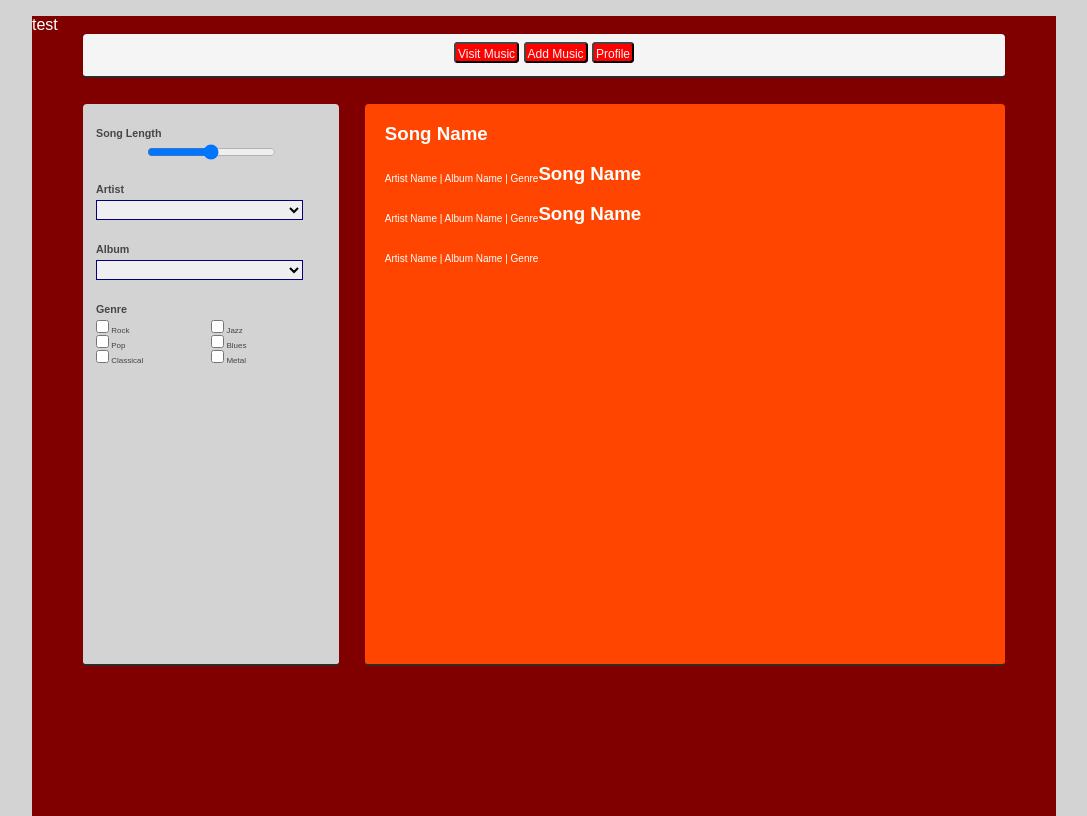
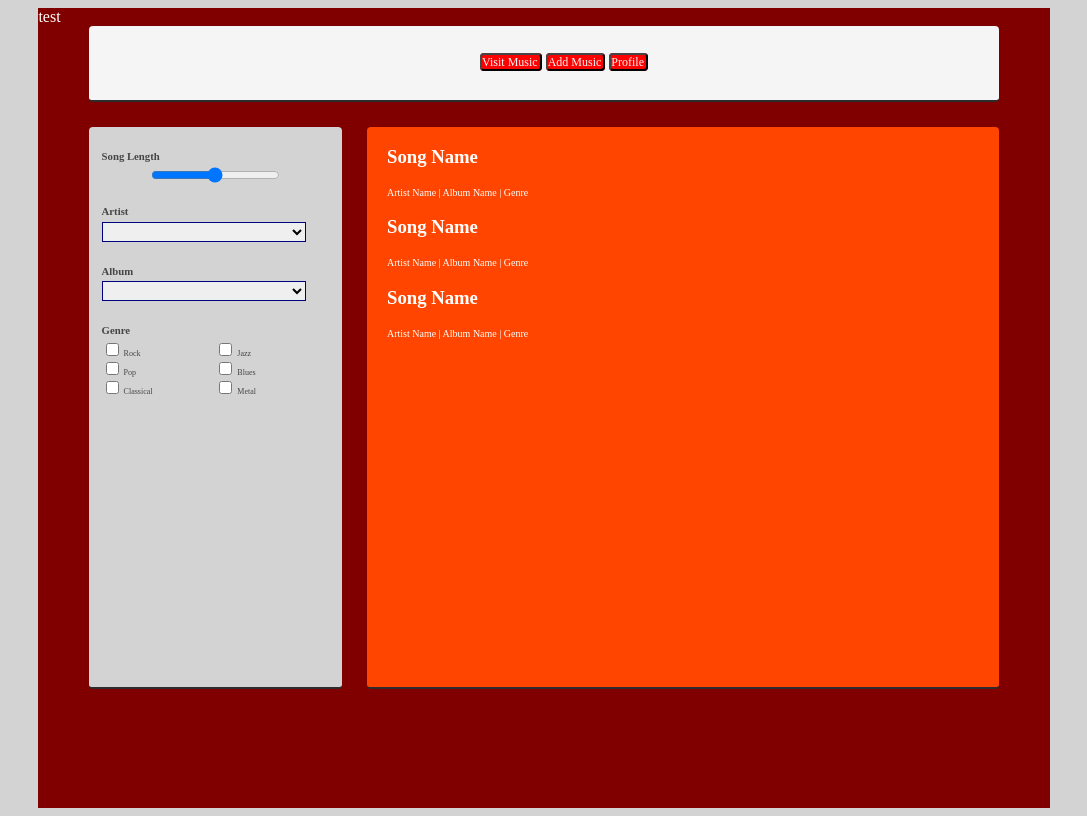
Before and after one commit to tlerma83/musichistory, a plain HTML site: page index.html in a window 1280 px wide. Shown: the whole page, without its empty margins (96-1183 px from the left). Drawn offline with Linux system fonts and the light colour scheme.

Commit message:
made improvements in css

```diff
--- a/music.css
+++ b/css/music.css
@@ -8,14 +8,20 @@ body {
     height: 100%;
 }
 
+nav {
+    width: 100%;
+    height: 100%;
+    margin: 0;
+    padding: 0;
+}
 
-nav li{
+nav li {
     display: inline-block;
-    color: whitesmoke;
     text-align: center;
     font-size: .75em;
     margin: 0 auto;
     max-width: 100%;
+    padding: 0;
 
 }
 
@@ -24,8 +30,10 @@ nav a {
     background-color: red;
     border: 2px outset #464646;
     border-radius: 4px;
-    padding: 0 2px;
+    padding: 0 2px 0 0;
     width: 100%;
+    color: whitesmoke;
+    text-decoration: none;
 }
 
 #wrap {
@@ -34,7 +42,7 @@ nav a {
     max-width: 80%;
     margin: 0 auto;
     height: 100%;
-    margin-top: 1em;
+/*    margin-top: 1em;*/
 }
 
 .div-out {
@@ -47,7 +55,7 @@ nav a {
     color: #464646;
     width: 90%;
     margin: 0 auto;
-    height: 2em;
+    height: 4em;
     padding-top: 10px;
     border-bottom: 2px outset gray;
     border-radius: 4px;
@@ -57,6 +65,7 @@ nav a {
 .section-wrap {
     margin: 0 auto;
     text-align: center;
+    border:  = 2px solid black;
 }
 
 h6 {
@@ -152,13 +161,13 @@ section {
     border-radius: 4px
 }
 
+
 p {
     font-size: 10px;
-    display: inline;
-    float: left;
 }
 
 .songs {
     width: 80%;
     padding-left: 20px;
+    height: 100%;
 }
--- a/index.html
+++ b/index.html
@@ -4,8 +4,7 @@
 <head>
   <meta charset="utf-8">
   <title>Music History</title>
-        <link rel="stylesheet" type="text/css" href="normalize.css">
-        <link rel="stylesheet" type="text/css" href="music.css">
+    <link rel="stylesheet" type="text/css" href="css/music.css">
 </head>
 
 <body>
@@ -15,9 +14,9 @@
             <div class="div-out">
                 <nav>
                     <ul>
-                        <a href="#"><li>Visit Music</li></a>
-                        <a href="#"><li>Add Music</li></a>
-                        <a href="#"><li>Profile</li></a>
+                        <li><a href="#">Visit Music</a></li>
+                        <li><a href="#">Add Music</a></li>
+                        <li><a href="#">Profile</a></li>
                     </ul>
                 </nav>
             </div>
@@ -85,6 +84,6 @@
 <!--        <div>test 4</div>-->
         <div></div>
     </div>
-
+    <script type="text/javascript" src="javascript/main.js"></script>
 </body>
 </html>
--- /dev/null
+++ b/javascript/main.js
@@ -0,0 +1 @@
+console.log("hello");
```
Also changed, not shown: css/normalize.css (renamed from normalize.css).
